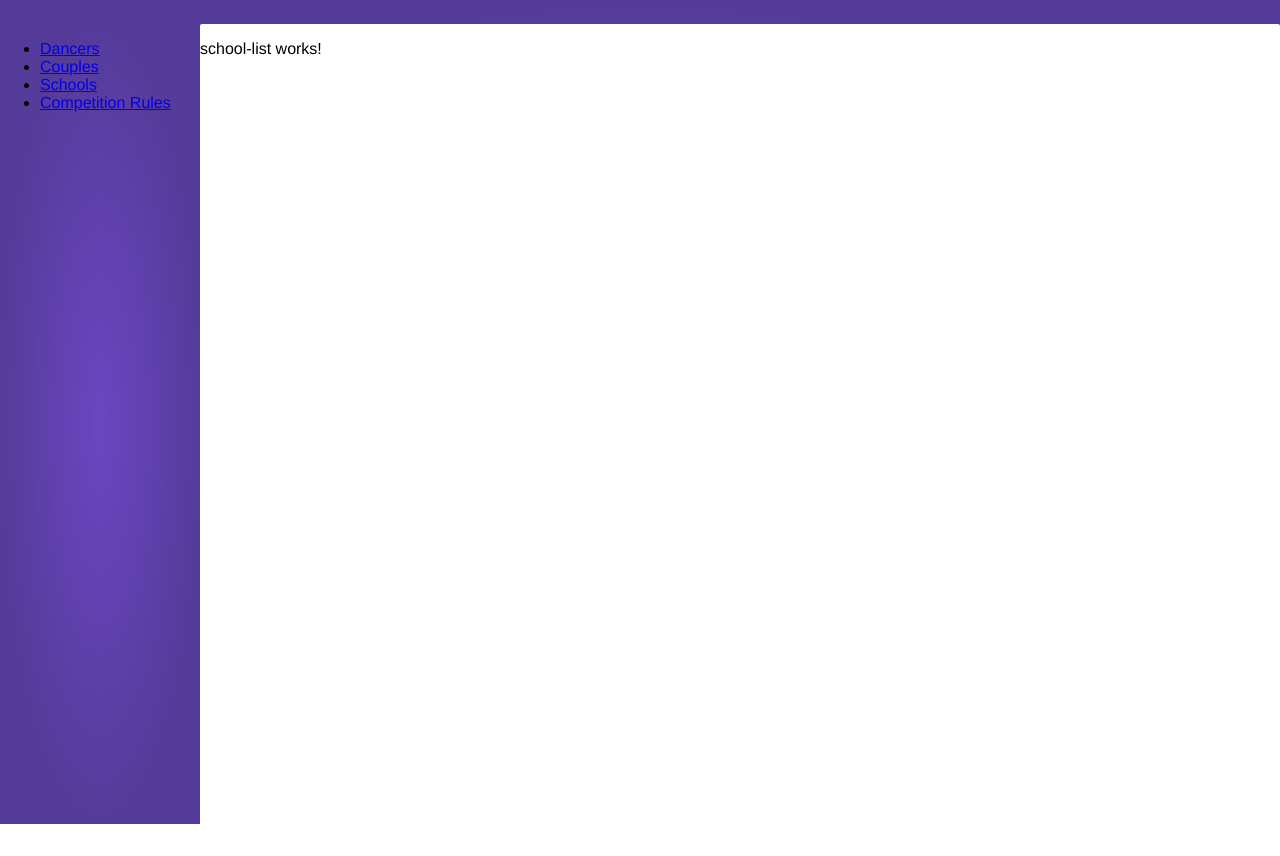
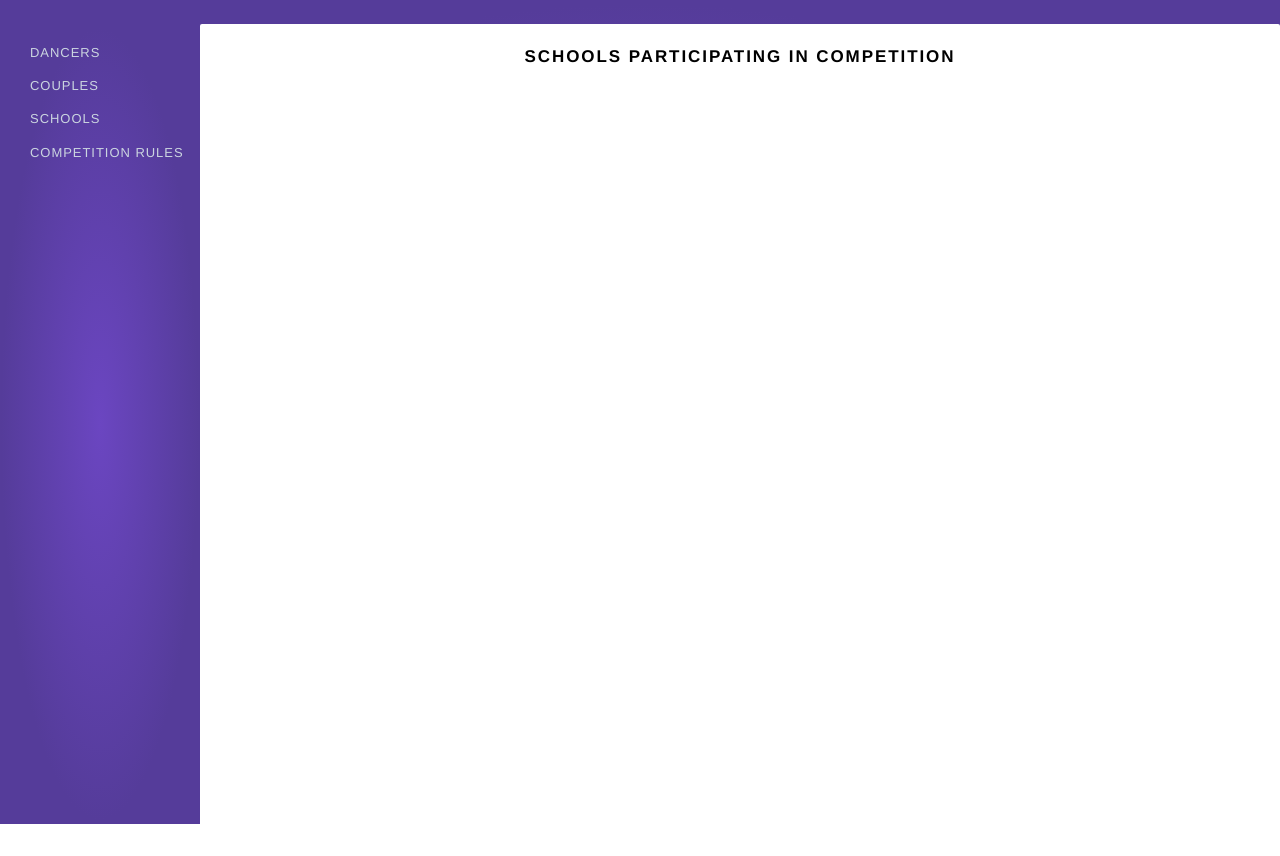
Before and after one commit to joelliusczar/dance_scheduler, an Angular app: page /schools in a window 1280 px wide. Before the commit the page ends 824 px from the top, so only its background shows below. Built offline with nearby package versions, Linux system fonts and the light colour scheme.

Commit message:
This is mostly styling tweaks

```diff
--- a/src/app/app.component.html
+++ b/src/app/app.component.html
@@ -16,7 +16,7 @@
 		style="background: inherit"
 		[routeDescriptions]="routeDescriptions"
 		></app-menu>
-	<div class="content-base" [style]="contentDivStyle" >
+	<div id="content-base" class="content-base" [style]="contentDivStyle" >
 		<router-outlet></router-outlet>
 	</div>
 
--- a/src/app/app.component.sass
+++ b/src/app/app.component.sass
@@ -1,13 +1,15 @@
 @use '../styles'
 
 .navigation-base
-	@extend .full-size
+	@extend .size-full
 	@extend .bg-gradient
 
 .content-base
 	background-color: white
+	border-radius: 0.125em
 	height: 100%
-	border-radius: 0.125rem
+	padding: 1em
+
 
 .open-menu-icon
 	@extend %icon-base
--- a/src/app/app.component.ts
+++ b/src/app/app.component.ts
@@ -35,12 +35,27 @@ export class AppComponent {
 
 	}
 
+	getOutsideWidth(el: HTMLElement) {
+		const styleObj = window.getComputedStyle(el);
+		let widthSum = parseFloat(styleObj.paddingLeft);
+		widthSum += parseFloat(styleObj.paddingRight);
+		widthSum += parseFloat(styleObj.marginLeft);
+		widthSum += parseFloat(styleObj.marginRight);
+		widthSum += parseFloat(styleObj.borderLeftWidth);
+		widthSum += parseFloat(styleObj.borderRightWidth);
+		return widthSum;
+	}
+
 	@HostListener('window:resize')
 	getScreenSize() : void {
 		this.screenWidth = window.innerWidth;
 		this.hideOrShowForScreenSize();
+		const el = document.getElementById('content-base');
+		const outsideWidth = this.getOutsideWidth(el);
 		const contentDivSize = this.isSmallScreen ?
-			this.screenWidth : this.screenWidth - 200;
+			(this.screenWidth - outsideWidth) :
+			(this.screenWidth - 200 - outsideWidth);
+
 		this.contentDivStyle = {
 			'width': `${contentDivSize}px`,
 			'float': this.isSmallScreen ? 'none' : 'right',
--- a/src/app/menu/menu.component.html
+++ b/src/app/menu/menu.component.html
@@ -1,7 +1,6 @@
 <div class="menu-base" [style]="currentStyles">
 	<ul>
 		<li
-			class="main-menu-item"
 			*ngFor="let path of routeDescriptions">
 				<a href="/{{path.path}}">
 					{{path.display}}
--- a/src/app/menu/menu.component.sass
+++ b/src/app/menu/menu.component.sass
@@ -7,3 +7,20 @@
 	height: 100%
 	float: left
 	background: inherit
+
+ul
+	list-style: none
+	padding-left: 30px
+
+li
+	margin-bottom: .7em
+
+a
+	color: styles.$fg-color-menu-text
+	text-decoration: none
+	font-variant-caps: all-small-caps
+	font-size: 1.2em
+	letter-spacing: .05em
+
+	&:visted
+		color: styles.$fg-color-menu-text
--- a/src/app/school-list/school-list.component.html
+++ b/src/app/school-list/school-list.component.html
@@ -1 +1 @@
-<p>school-list works!</p>
+<h1>Schools participating in competition</h1>
--- a/src/app/school-list/school-list.component.ts
+++ b/src/app/school-list/school-list.component.ts
@@ -1,4 +1,5 @@
 import { Component, OnInit } from '@angular/core';
+import { SchoolService } from '../school/school.service';
 
 @Component({
   selector: 'app-school-list',
@@ -7,7 +8,14 @@ import { Component, OnInit } from '@angular/core';
 })
 export class SchoolListComponent implements OnInit {
 
-  constructor() { }
+  constructor(schoolService: SchoolService) {
+		if(schoolService) {
+			console.log('dependancy injection is working');
+		}
+		else {
+			console.log('not working is dependancy injection');
+		}
+	}
 
   ngOnInit(): void {
   }
--- /dev/null
+++ b/src/app/school/school.service.ts
@@ -0,0 +1,9 @@
+import { Injectable } from '@angular/core';
+
+@Injectable({
+  providedIn: 'root'
+})
+export class SchoolService {
+
+  constructor() { }
+}
--- a/src/styles.sass
+++ b/src/styles.sass
@@ -11,16 +11,27 @@ $bg-color-menu1: #6b46c1
 $bg-color-menu2: #553c9a
 
 $fg-color-icon1: #2d3748
+$fg-color-menu-text: #cbd5e0
 
+html, body, button, p, h1, h2, h3, h4, h5 ,h6
+	margin: 0
+	padding: 0
+
+h1
+	font-variant-caps: all-small-caps
+	font-size: 1.5em
+	letter-spacing: .08em
+	text-align: center
+
+html
+	font-size: 16px
 
 body
 	font: 100% $font-stack
 	height: 100vh
-	margin: 0
 
-button
-	padding: 0
-	margin: 0
+
+
 
 
 .bg-gradient
@@ -32,9 +43,15 @@ button
 .height-full
 	height: 100%
 
-.full-size
+
+.size-full
 	height: 100%
 	width: 100%
+
+
+.size-inherit
+	height: inherit
+	width: inherit
 
 .height-icon
 	height: 1.5rem
```
Also changed, not shown: 1 other file (tests, documents, lock files or other folders).
